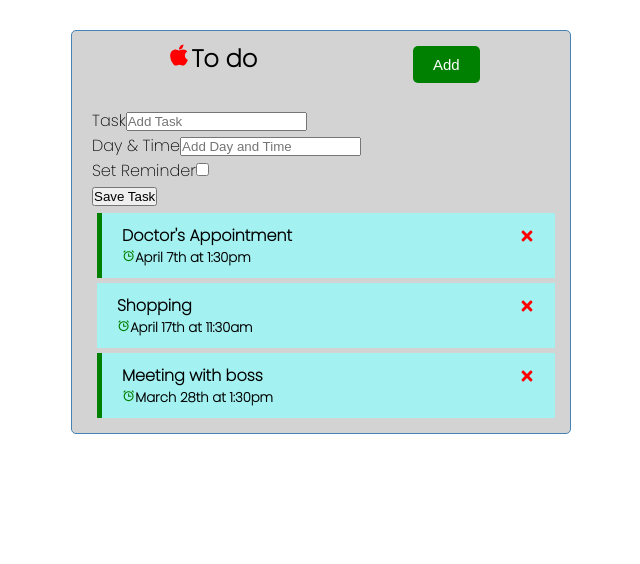
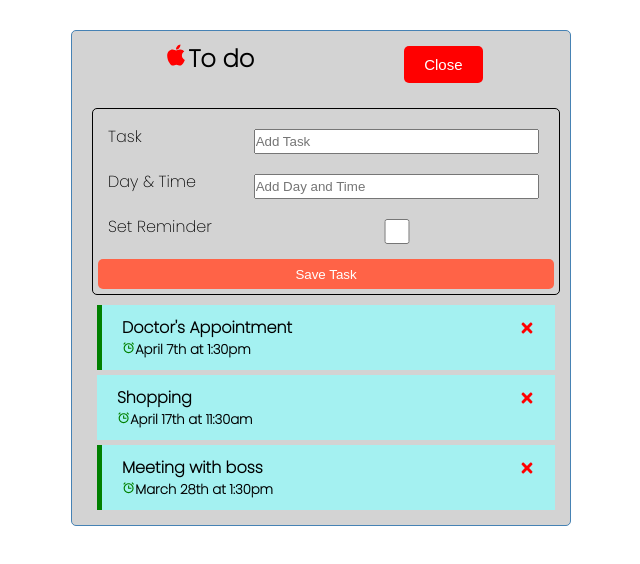
Before and after one commit to natiquekeyin/frontend2023Winter, a React (Create React App) app in the folder Week12/firstapp/: page / in a window 1280 px wide. Both pictures are taken after a click on the button "Add". Shown: the top 564 px of the page, without its empty margins (319-959 px from the left). Built offline with nearby package versions, Linux system fonts and the light colour scheme.

Commit message:
march29_2

```diff
--- a/Week12/firstapp/src/App.js
+++ b/Week12/firstapp/src/App.js
@@ -30,6 +30,8 @@ function App() {
   ];
   const [tasks, setTasks] = useState(someTasks);
 
+  const [showAddTask, setShowAddTask] = useState(false);
+
   // to Delete the task from ui
   const deleteTask = (id) => {
     setTasks(tasks.filter((task) => task.id !== id));
@@ -45,10 +47,23 @@ function App() {
     );
   };
 
+  // Now Add task function here
+  const addTask = (task) => {
+    const id = Math.floor(Math.random() * 10000) + 1;
+
+    const newTask = { id, ...task };
+
+    setTasks([...tasks, newTask]);
+  };
+
+  const changeTask = () => {
+    // console.log("changeTask");
+    setShowAddTask(!showAddTask);
+  };
   return (
     <div className="container">
-      <Header title="To do" />
-      <AddTask />
+      <Header title="To do" onAdd={changeTask} showAdd={showAddTask} />
+      {showAddTask && <AddTask onAdd={addTask} />}
       {tasks.length > 0 ? (
         <Tasks tasks={tasks} onDelete={deleteTask} onToggle={toggleReminder} />
       ) : (
--- a/Week12/firstapp/src/components/AddTask.jsx
+++ b/Week12/firstapp/src/components/AddTask.jsx
@@ -1,19 +1,53 @@
-const AddTask = () => {
+import { useState } from "react";
+const AddTask = ({ onAdd }) => {
+  const [text, setText] = useState("");
+  const [day, setDay] = useState("");
+  const [reminder, setReminder] = useState(false);
+
+  const onSubmit = (e) => {
+    if (!text) {
+      alert("Please add a task name");
+      return;
+    }
+    onAdd({ text, day, reminder });
+    setText(" ");
+    setDay(" ");
+    setReminder(false);
+
+    e.preventDefault();
+  };
   return (
     <form className="add-form">
       <div className="form-control">
         <label>Task</label>
-        <input type="text" placeholder="Add Task" />
+        <input
+          type="text"
+          placeholder="Add Task"
+          value={text}
+          onChange={(e) => {
+            setText(e.target.value);
+          }}
+        />
       </div>
       <div className="form-control">
         <label>Day & Time</label>
-        <input type="text" placeholder="Add Day and Time" />
+        <input
+          type="text"
+          placeholder="Add Day and Time"
+          value={day}
+          onChange={(e) => setDay(e.target.value)}
+        />
       </div>
       <div className="form-control">
         <label>Set Reminder</label>
-        <input type="checkbox" />
+        <input
+          type="checkbox"
+          checked={reminder}
+          value={reminder}
+          onChange={(e) => setReminder(e.currentTarget.checked)}
+        />
       </div>
-      <input type="submit" value="Save Task" />
+      <input type="submit" value="Save Task" onClick={onSubmit} />
     </form>
   );
 };
--- a/Week12/firstapp/src/components/Button.jsx
+++ b/Week12/firstapp/src/components/Button.jsx
@@ -1,9 +1,9 @@
-const Button = ({ color, text, someFun }) => {
+const Button = ({ color, text, onClick }) => {
   return (
     <button
       className="btn"
       style={{ backgroundColor: color }}
-      onClick={someFun}
+      onClick={onClick}
     >
       {text}
     </button>
--- a/Week12/firstapp/src/components/Header.jsx
+++ b/Week12/firstapp/src/components/Header.jsx
@@ -2,19 +2,20 @@ import PropTypes from "prop-types";
 import Button from "./Button";
 import { FaApple } from "react-icons/fa";
 
-const Header = (props) => {
-  const onClick = () => {
-    console.log("clicked the button");
-  };
+const Header = ({ title, onAdd, showAdd }) => {
   return (
     <div>
       <header className="header">
         <h2>
           {" "}
           <FaApple style={{ color: "red", cursor: "pointer" }} />
-          {props.title}
+          {title}
         </h2>
-        <Button color="green" text="Add" someFun={onClick} />
+        <Button
+          color={showAdd ? "red" : "green"}
+          text={showAdd ? "Close" : "Add"}
+          onClick={onAdd}
+        />
       </header>
     </div>
   );
--- a/Week12/firstapp/src/index.css
+++ b/Week12/firstapp/src/index.css
@@ -62,3 +62,35 @@ body {
 .task.reminder {
   border-left: 5px solid green;
 }
+
+.add-form {
+  border: 1px solid black;
+  padding: 5px;
+  margin-bottom: 10px;
+  border-radius: 5px;
+}
+
+.form-control {
+  margin: 10px 10px;
+  display: flex;
+  justify-content: space-between;
+}
+.form-control input {
+  width: 100%;
+  height: 25px;
+  margin: 5px;
+  flex: 2;
+}
+
+.form-control label {
+  flex: 1;
+}
+
+input[type="submit"] {
+  width: 100%;
+  border: none;
+  background-color: tomato;
+  color: white;
+  height: 30px;
+  border-radius: 5px;
+}
```
